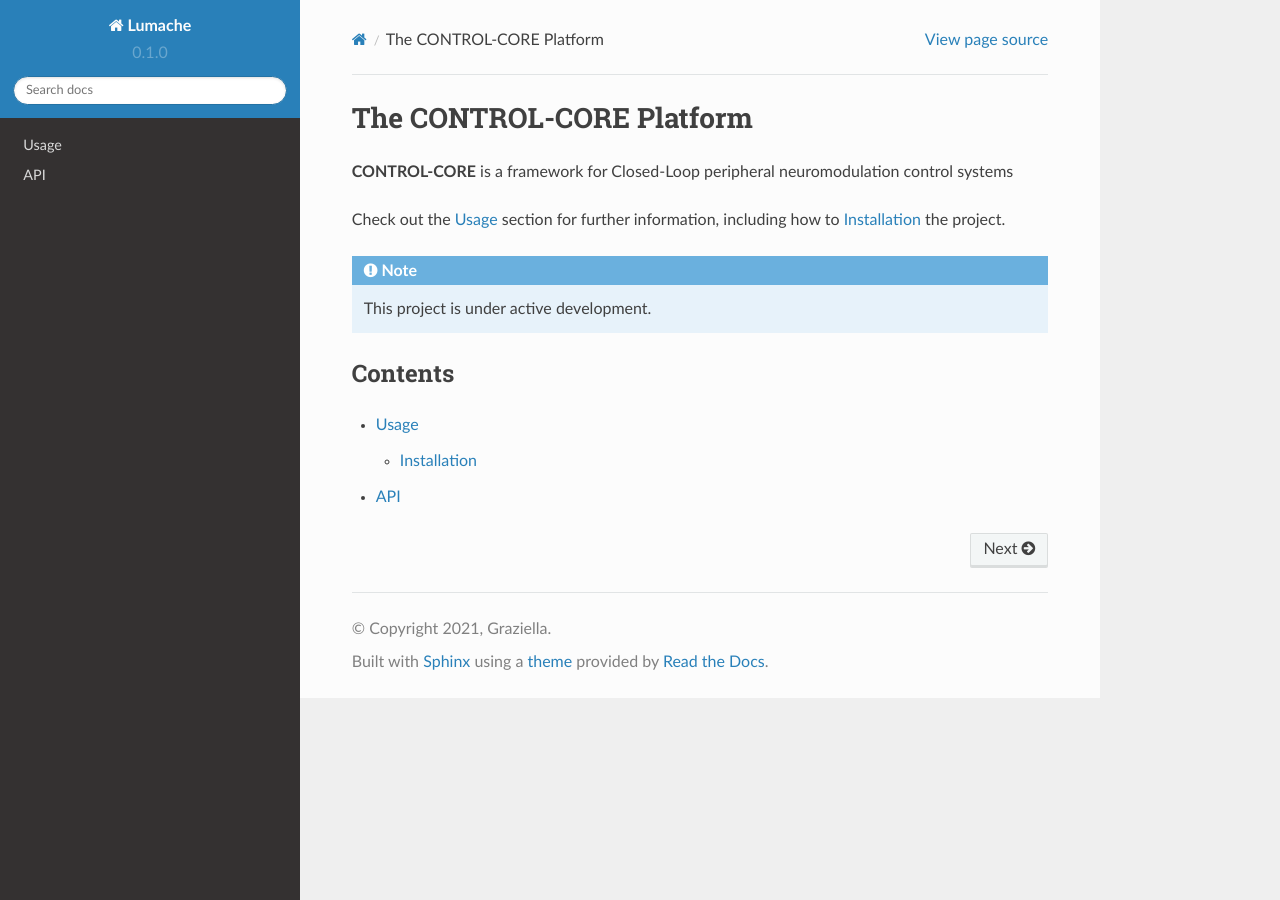
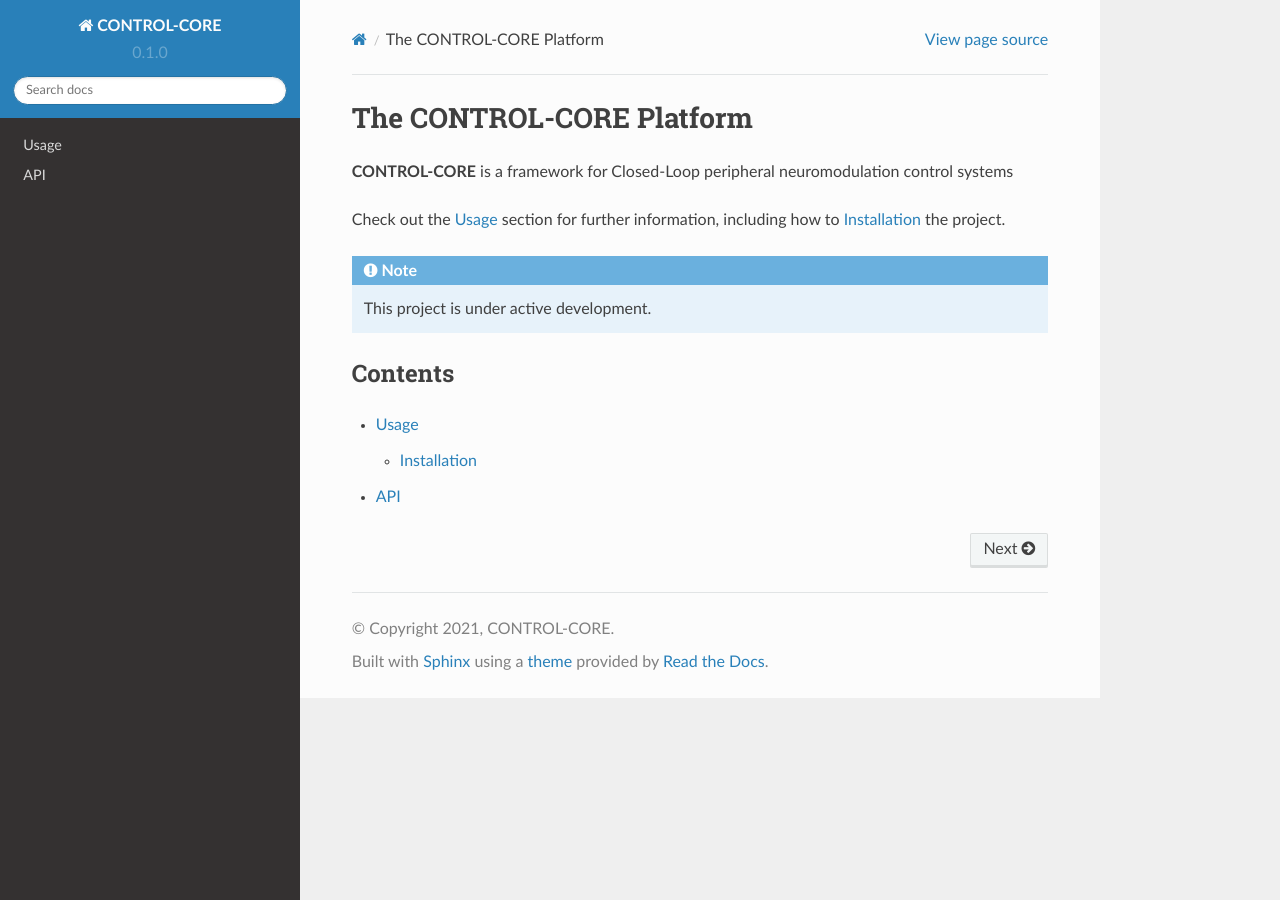
Before and after one commit to ControlCore-Project/documentation, a Sphinx documentation site: the page built from docs/source/index.rst, in a window 1280 px wide. Built offline with Sphinx 7.4.7 and the Read the Docs theme 2.0.0, drawn with Linux system fonts in a browser that asks for light colours.

Commit message:
Update conf.py

```diff
--- a/docs/source/conf.py
+++ b/docs/source/conf.py
@@ -2,9 +2,9 @@
 
 # -- Project information
 
-project = 'Lumache'
-copyright = '2021, Graziella'
-author = 'Graziella'
+project = 'CONTROL-CORE'
+copyright = '2021, CONTROL-CORE'
+author = 'CONTROL-CORE'
 
 release = '0.1'
 version = '0.1.0'
```
